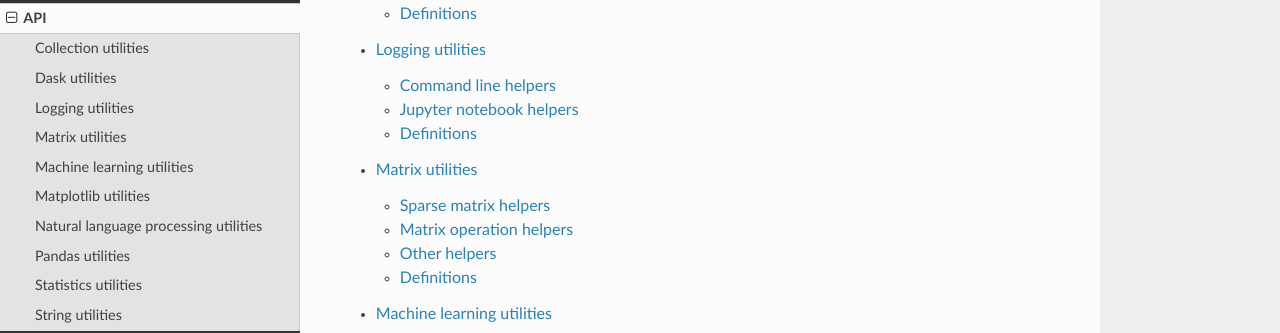
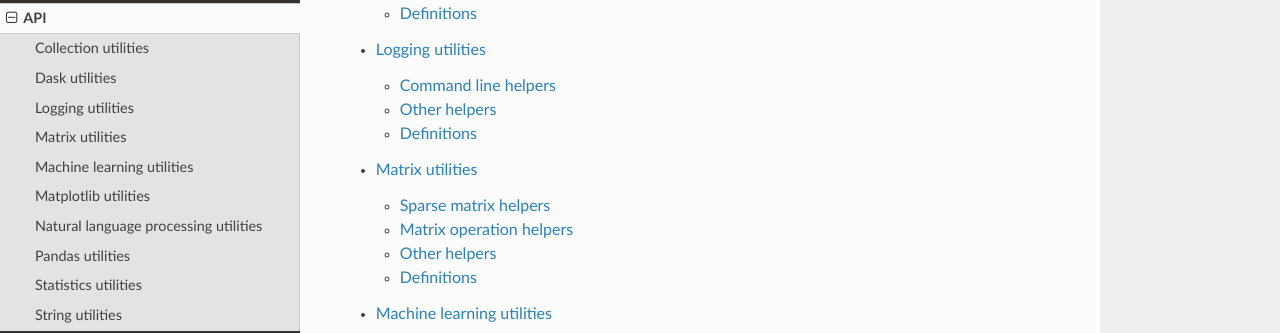
Before and after one commit to bmmalone/pyllars, a Sphinx documentation site: the page built from docs/source/api.rst, in a window 1280 px wide and 900 px high, scrolled down 348 px. Shown: the part 158-491 px from the top of the window. Built offline with Sphinx 7.4.7 and the Read the Docs theme 2.0.0, drawn with Linux system fonts in a browser that asks for light colours.

Commit message:
DOC new logging helper

```diff
--- a/docs/source/logging_utils.rst
+++ b/docs/source/logging_utils.rst
@@ -15,11 +15,12 @@ Command line helpers
     get_logging_options_string
     update_logging
 
-Jupyter notebook helpers
+Other helpers
 -------------------------
 
 .. autosummary::
     get_ipython_logger
+    set_logging_values
 
 Definitions
 -------------
```
Also changed, not shown: CHANGELOG.md (+1 -1 lines).
